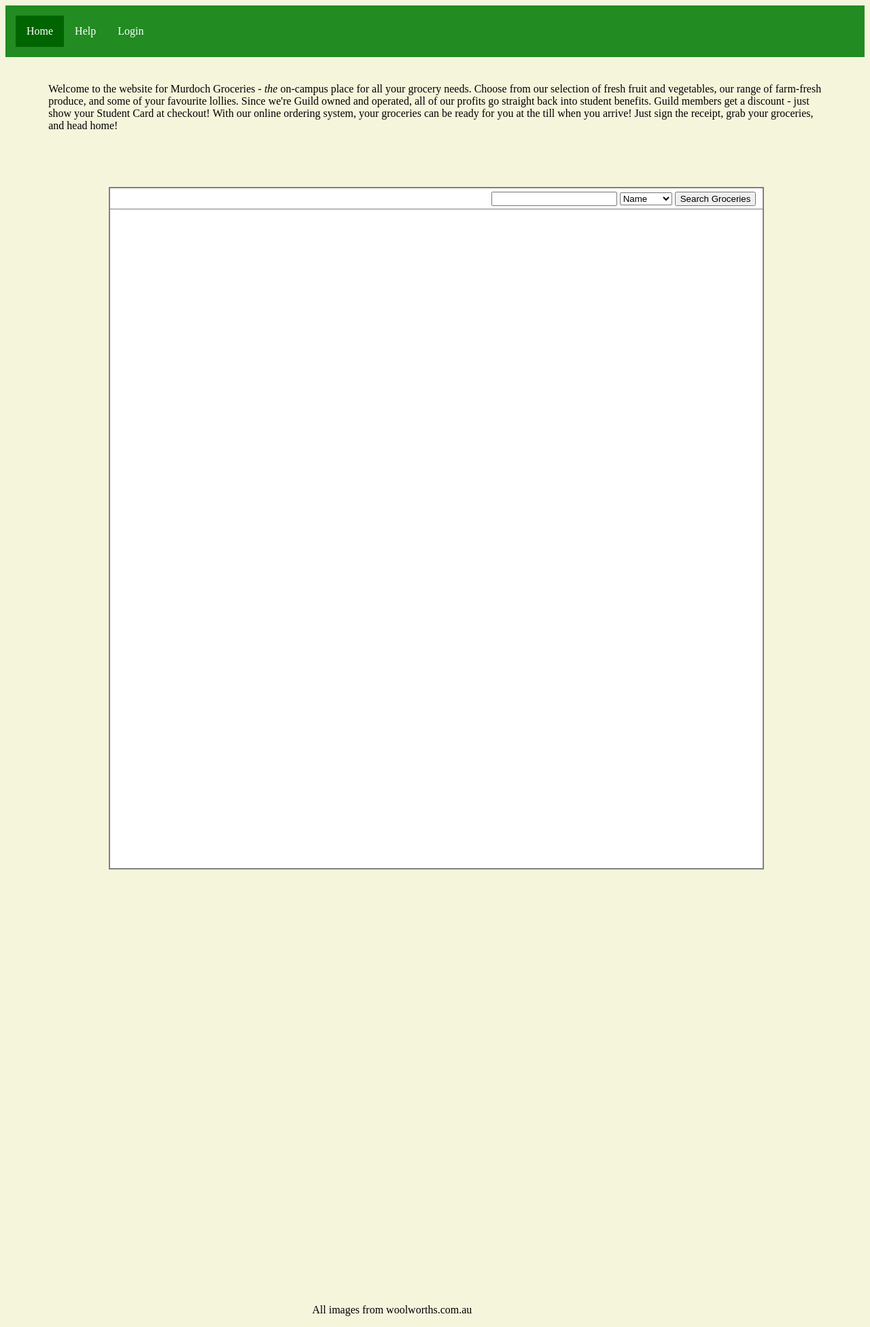
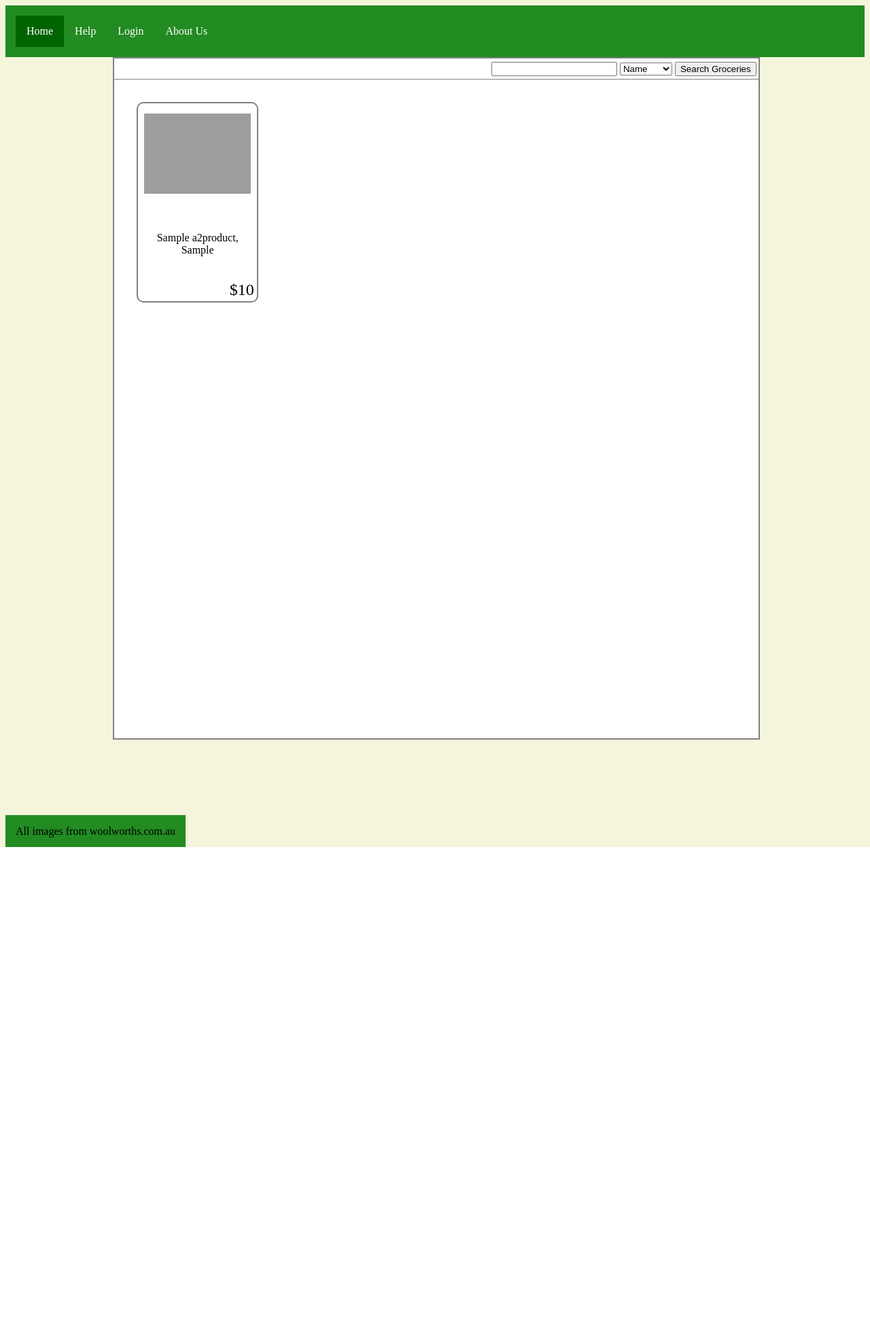
Before and after one commit to AusJad/website, a PHP site: page /homepage.html in a window 1280 px wide. Shown: the whole page at 68% size. After the commit the page ends 1246 px from the top, so only its background shows below. Run offline with PHP 8.4, Linux system fonts and the light colour scheme; tables that the repository leaves empty or names only in its code hold one stand-in row (values such as "Sample post"); grey boxes are pictures that could not be loaded.

Commit message:
Add files via upload

```diff
--- a/Assignment2/WebClient/css/homepage.css
+++ b/Assignment2/WebClient/css/homepage.css
@@ -1,11 +1,29 @@
+.header, .footer, .content {
+	position: absolute;
+	width: 100%;
+}
+
+.header, .footer {
+	height: 50px;
+}
+
+.header { top: 0; }
+
+.footer { bottom: 0; }
+
+.content {
+	top: 50px;
+	bottom: 50px;
+}
+
 #shop {
 	display: block;
+	position: relative;
 	height: 1000px;
 	width: 75%;
 	border: 2px solid grey;
 	background-color: white;
-	position: absolute;
-	left: 12.5%;
+	margin-left: 12.5%;
 	margin-bottom: 10%;
 }
 
@@ -18,7 +36,7 @@
 
 #smcont {
 	position: absolute;
-	right: 1%;
+	right: .35%;
 	top: 15%;
 }
 
@@ -28,6 +46,7 @@
 	height: 96.9%;
 	top: 3.1%;
 	overflow-y: scroll;
+	overflow-x: wrap;
 }
 
 #info {
@@ -36,15 +55,16 @@
 	width: 90%;
 	margin-left: 5%;
 	margin-top: 3%;
-	margin-bottom: 5%
+	margin-bottom: 5%;
 }
 
-#footer {
-	display: block;
-	position: bottom;
-	margin-top: 130%;
-	text-align: center;
-	width: 90%;
+#foottxt {
+	margin: 0;
+	padding: 15px;
+	width: 100%;
+	text-alignment: center;
+	overflow: hidden;
+	background-color: #228B22;
 }
 
 
@@ -52,8 +72,8 @@
 	display: inline-block;
 	position: relative;
 	border: 2px solid grey;
-	border-radius: 5px;
-	width: 20%;
+	border-radius: 10px;
+	width: 175px;
 	height: 30%;
 	margin-left: 3.5%;
 	margin-top: 3.5%;
@@ -61,7 +81,8 @@
 }
 
 #pImg {
-	position: absolute;
+	display: inline-block;
+	position: relative;
 	width: 90%;
 	top: 5%;
 	left: 5%;
@@ -70,8 +91,9 @@
 #pName{
 	position: absolute;
 	width: 95%;
+	left: 2.5%;
 	text-align: center;
-	top: 55%;
+	top: 65%;
 }
 
 #pPrice{
--- a/Assignment2/WebClient/css/navbar.css
+++ b/Assignment2/WebClient/css/navbar.css
@@ -15,7 +15,8 @@
     text-decoration: none;
 }
 .navElement {
-    float: left;
+	float: left;
+
 }
 
 html {
--- a/Assignment2/WebClient/homepage.html
+++ b/Assignment2/WebClient/homepage.html
@@ -3,9 +3,6 @@
 <head>
 	<title>Murdoch Groceries</title>
 	<META http-equiv="Content-Type" content="text/html; charset=EUC-JP">
- <!--
- <link rel="stylesheet" type="text/css" href="css/infoStyle.css">
- -->
 	<link rel = "stylesheet" type = "text/css" href = "css/navbar.css" />
 	<link rel = "stylesheet" type = "text/css" href = "css/homepage.css" />
 	<script src="https://ajax.googleapis.com/ajax/libs/jquery/3.3.1/jquery.min.js"></script>
@@ -22,27 +19,21 @@
 					break;
 			}
 		});
+		sendInput(document.getElementById('searchresult'));
 	});
 	</script>
 </head>
 
 <body>
-
-	<nav>
+	<header>
 		<ul id = "navbar">
 			<li class = "navElement"><a class="active" href="homepage.html">Home</a></li>
 			<li class = "navElement"><a class="inactive" href="help.html">Help</a></li>
 			<li class = "navElement"><a class="inactive" href="login.html">Login</a></li>
+			<li class = "navElement"><a class="inactive" href="aboutUs.html">About Us</a></li>
 		</ul>
-	</nav>
-
- <div id="info">
- Welcome to the website for Murdoch Groceries - <i>the</i> on-campus place for all your grocery needs.  Choose from our
-selection of fresh fruit and vegetables, our range of farm-fresh produce, and some of your favourite lollies.  Since we're
-Guild owned and operated, all of our profits go straight back into student benefits.  Guild members get a discount - just
-show your Student Card at checkout!  With our online ordering system, your groceries can be ready for you at the till when
-you arrive!  Just sign the receipt, grab your groceries, and head home!
- </div><br>
+	</header>
+	<content>
 		<div id="shop">
 			<div id="searchmenu">
 				<div id="smcont">
@@ -68,12 +59,9 @@ you arrive!  Just sign the receipt, grab your groceries, and head home!
 			<div id="searchresult">
 			</div>
 		</div>
-
- <div id= "footer">
-	<p>All images from woolworths.com.au</p>
- </div>
+	</content>
+	<footer>
+		<span id='foottxt'>All images from woolworths.com.au</span>
+	</footer>
 </body>
-
-
-
 </html>
--- a/Assignment2/WebClient/php/productDB.php
+++ b/Assignment2/WebClient/php/productDB.php
@@ -18,37 +18,25 @@ $searchBy = $_POST["searchBy"];
 $query = "SELECT ProdID, ProdName, ProdPrice, Weight FROM $table WHERE ";
 switch ($searchBy){
 	case "name":
-		$query .= "ProdName LIKE '%$searchQu%';";
+		$query .= "ProdName LIKE '%$searchQu%' ";
 		break;
 	case "category":
-		$query .= "Category LIKE '%$searchQu%';";
+		$query .= "Category LIKE '%$searchQu%' ";
 		break;
 	case "price":
 		$searchCon = $_POST["searchCon"];
-		$query .= "ProdPrice $searchCon $searchQu;";
+		$query .= "ProdPrice $searchCon $searchQu ";
 		break;
 	default:
 		break;
 }
 
+$query .= "ORDER BY ProdName;";
+
 $result = mysqli_query($dbc, $query);
-$count = 0;
 
 while($row = mysqli_fetch_array($result, MYSQLI_NUM)){
-	if($count < 3){
-		echo '<div id="resultBox"><img src="images/'.$row[0].'.jpg" id="pImg" alt="product"><span id="pName">'.$row[1].', '.$row[3].'</span><span id="pPrice">$'.$row[2].'</span></div>';
-		$count++;
-	}
-	else{
-		echo '<div id="resultBox"><img src="images/'.$row[0].'.jpg" id="pImg" alt="product"><span id="pName">'.$row[1].', '.$row[3].'</span><span id="pPrice">$'.$row[2].'</span></div><br>';
-		$count = 0;
-	}
-/*
-	for($i = 0; $i < count($row) - 1; $i++){
-			echo "$row[$i] | ";
-	}
-	echo "$row[$i]<br>";
-*/
+	echo '<div id="resultBox"><img src="images/'.$row[0].'.jpg" id="pImg" alt="product"><br><span id="pName">'.$row[1].', '.$row[3].'</span><span id="pPrice">$'.$row[2].'</span></div>';
 }
 
 mysqli_free_result($result);
```
Also changed, not shown: Assignment2/WebClient/aboutUs.html (added, +55 -0 lines), Assignment2/WebClient/help.html (+8 -6 lines), Assignment2/WebClient/login.html (+4 -13 lines), Assignment2/WebClient/images/help1.jpg (added), Assignment2/WebClient/images/jacob.jpg (added), Assignment2/WebClient/images/jarad.jpg (added). Lines whose indentation alone changed are shown as unchanged.
